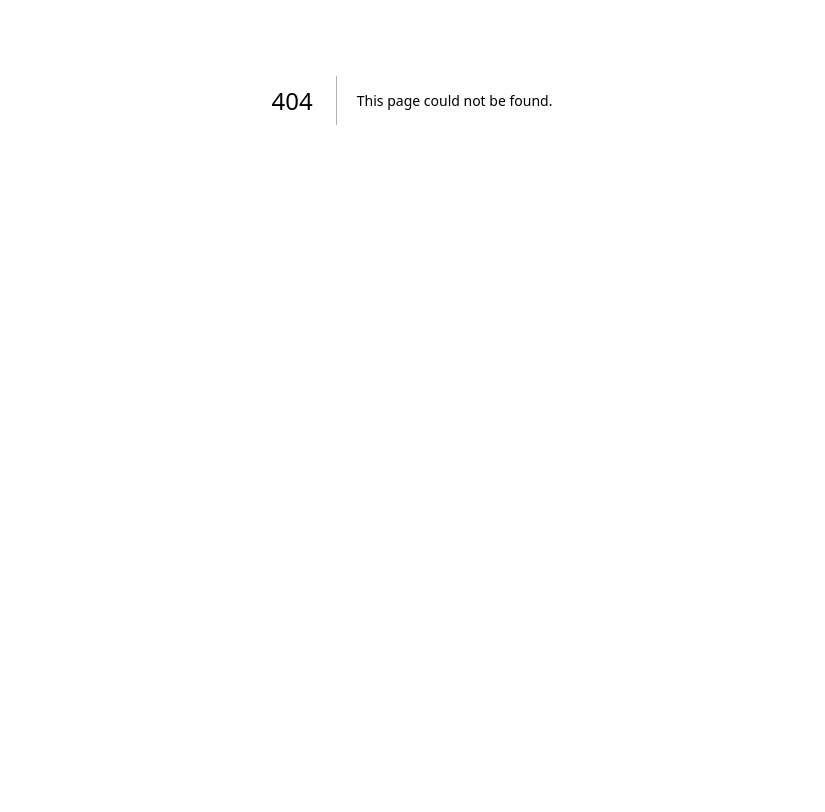
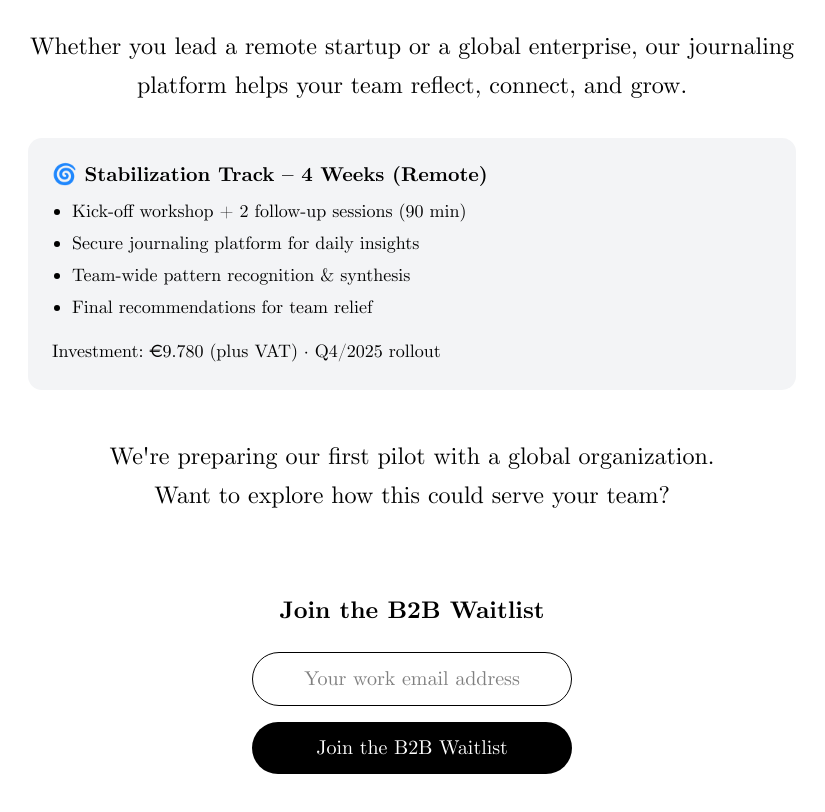
Before and after one commit to DrMvF/ikigaistrategist, a Next.js app: page /b2b in a window 1280 px wide. Before the commit this address had no page. Shown: the part 300-1112 px from the top of the page, without its empty margins (228-1053 px from the left). Before the commit the page ends 800 px from the top, so only its background shows below. Built offline with nearby package versions, Linux system fonts and the light colour scheme.

Commit message:
Complete update: B2B landing page with embedded waitlist and all changes

```diff
--- /dev/null
+++ b/app/b2b/page.tsx
@@ -0,0 +1,76 @@
+'use client';
+
+import Link from 'next/link';
+import { track } from '@vercel/analytics/react';
+import { useEffect } from 'react';
+
+export default function B2BPage() {
+  useEffect(() => {
+    track('view_b2b_page');
+  }, []);
+
+  return (
+    <div className="flex flex-col min-h-screen justify-center px-6 py-24 sm:py-40 font-cm text-black bg-white dark:text-white dark:bg-black">
+      <main className="max-w-3xl mx-auto text-center">
+        <h1 className="text-2xl sm:text-4xl font-bold leading-snug mb-10">
+          Ikigai Strategist for Teams
+        </h1>
+
+        <p className="text-xl sm:text-2xl leading-relaxed mb-8">
+          Strategic clarity and emotional resilience — now designed for teams.
+          <br /><br />
+          Whether you lead a remote startup or a global enterprise,
+          our journaling platform helps your team reflect, connect, and grow.
+        </p>
+
+        <div className="bg-gray-100 dark:bg-zinc-900 p-6 rounded-xl text-left text-lg mb-12">
+          <h2 className="text-xl font-semibold mb-2">🌀 Stabilization Track – 4 Weeks (Remote)</h2>
+          <ul className="list-disc pl-5 space-y-1 text-left">
+            <li>Kick-off workshop + 2 follow-up sessions (90 min)</li>
+            <li>Secure journaling platform for daily insights</li>
+            <li>Team-wide pattern recognition & synthesis</li>
+            <li>Final recommendations for team relief</li>
+          </ul>
+          <p className="mt-4 font-medium">
+            Investment: €9.780 (plus VAT) · Q4/2025 rollout
+          </p>
+        </div>
+
+        <p className="text-xl sm:text-2xl leading-relaxed mb-10">
+          We're preparing our first pilot with a global organization.
+          <br />
+          Want to explore how this could serve your team?
+        </p>
+
+        <h2 className="text-xl sm:text-2xl font-semibold mt-20 mb-6">
+          Join the B2B Waitlist
+        </h2>
+
+        <form
+          action="https://radicalsensitiveleadership.mailcoach.app/subscribe/824a107f-1c54-4dc4-b33a-301731273135"
+          method="post"
+          onSubmit={() => track('click_waitlist_b2b')}
+          className="flex flex-col gap-4 w-full max-w-xs mx-auto"
+        >
+          <input
+            type="email"
+            name="email"
+            required
+            placeholder="Your work email address"
+            className="w-full border border-black dark:border-white rounded-full px-6 py-3 text-lg sm:text-xl text-center bg-white dark:bg-black text-black dark:text-white"
+          />
+          <input
+            type="hidden"
+            name="tags"
+            value="ikigai strategist b2b"
+          />
+          <input
+            type="submit"
+            value="Join the B2B Waitlist"
+            className="cursor-pointer rounded-full bg-black text-white px-6 py-3 text-lg sm:text-xl text-center hover:bg-[#383838] transition-colors dark:bg-white dark:text-black dark:hover:bg-[#e5e5e5]"
+          />
+        </form>
+      </main>
+    </div>
+  );
+}
```
